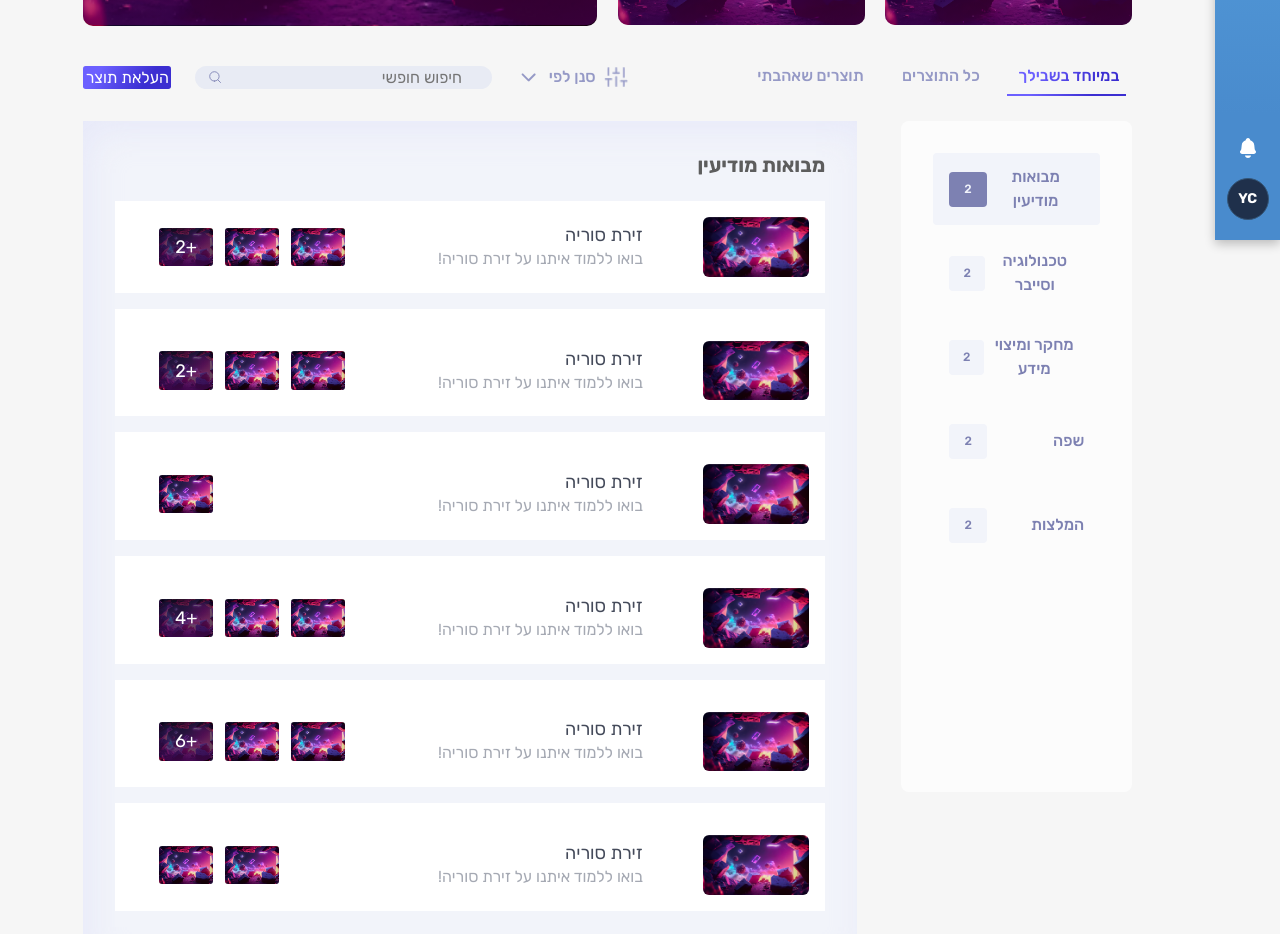
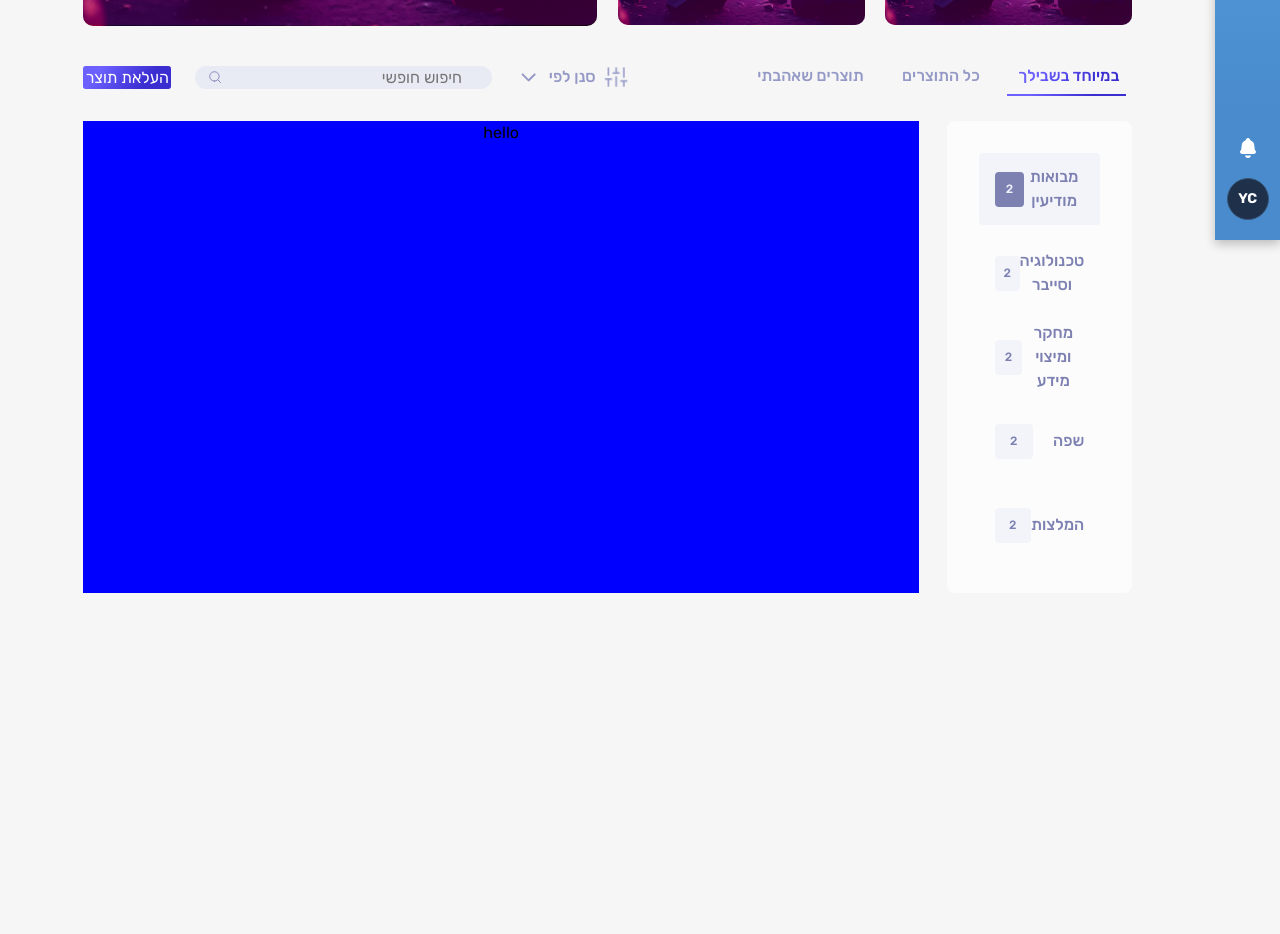
Before and after one commit to 50yearskippur/portalClient, a React (Create React App) app: page / in a window 1280 px wide. Shown: the part 560-1494 px from the top of the page. After the commit the page ends 1153 px from the top, so only its background shows below. Built offline with nearby package versions, Linux system fonts and the light colour scheme.

Commit message:
added list template design

```diff
--- a/src/components/ItemsComponents/PdfPreview.css
+++ b/src/components/ItemsComponents/PdfPreview.css
@@ -3,6 +3,7 @@
   flex-direction: column;
   align-items: center;
   cursor: pointer;
+  border-radius: 6px;
 }
 
 .pdf-preview-info {
--- a/src/components/ItemsComponents/PdfPreview.jsx
+++ b/src/components/ItemsComponents/PdfPreview.jsx
@@ -17,7 +17,10 @@ const PdfPreview = ({ item }) => {
         />
       )}
       <div className="pdf-preview-container">
-        <FileController item={item} onClick={() => setShowFullPdf(true)} />
+        <FileController
+          item={item}
+          // onClick={() => setShowFullPdf(true)}
+        />
         <div className="pdf-preview-info">
           <div>
             <div className="pdf-preview-title">{item.title}</div>
--- a/src/components/ListTemplate/ListTemplate.css
+++ b/src/components/ListTemplate/ListTemplate.css
@@ -1,6 +1,4 @@
 .list-template-container {
-  width: 14.583vw;
-  height: 75.9vh;
   display: flex;
   flex-direction: column;
   gap: 12px;
--- /dev/null
+++ b/src/components/SortBySubject/SortBySubject.css
@@ -0,0 +1,16 @@
+.sort-by-subject-container {
+  /* background-color: red; */
+  width: 100%;
+  display: flex;
+  justify-content: space-between;
+}
+
+.list-container {
+  width: 14.5vw;
+  /* background-color: green; */
+}
+
+.sub-subjects {
+  width: 65.3vw;
+  background-color: blue;
+}
--- /dev/null
+++ b/src/components/SortBySubject/SortBySubject.jsx
@@ -0,0 +1,32 @@
+import ListTemplate from "../ListTemplate/ListTemplate";
+import "./SortBySubject.css";
+import { useState, useEffect } from "react";
+
+const SortBySubject = ({ subjects, subSubjectsArray }) => {
+  const [selectedSubject, setSelectedSubject] = useState(subjects[0]);
+  const [subSubjects, setSubSubjects] = useState([]);
+
+  const getSubSubjects = (subject) => {
+    setSubSubjects(subSubjectsArray);
+  };
+
+  useEffect(() => {
+    getSubSubjects(subjects[0]);
+  }, [subjects]);
+
+  return (
+    <div className="sort-by-subject-container">
+      <div className="list-container">
+        <ListTemplate
+          subjects={subjects}
+          getSubSubjects={getSubSubjects}
+          selectedSubject={selectedSubject}
+          setSelectedSubject={setSelectedSubject}
+        />
+      </div>
+      <div className="sub-subjects">hello</div>
+    </div>
+  );
+};
+
+export default SortBySubject;
--- a/src/components/SubjectsContainer/SubjectsContainer.jsx
+++ b/src/components/SubjectsContainer/SubjectsContainer.jsx
@@ -9,6 +9,7 @@ const SubjectsContainer = ({ subjects }) => {
 
   const getSubSubjects = (subject) => {
     // After connect to the api, change to get subSubject by the given subject
+    console.log("getSubSubjects", subject);
     setSubSubjects([
       {
         title: "זירת סוריה",
@@ -49,12 +50,7 @@ const SubjectsContainer = ({ subjects }) => {
 
   return (
     <div className="subjects-container-wrapper">
-      <ListTemplate
-        subjects={subjects}
-        getSubSubjects={getSubSubjects}
-        selectedSubject={selectedSubject}
-        setSelectedSubject={setSelectedSubject}
-      />
+
       <SubSubjects subject={selectedSubject} subSubjects={subSubjects} />
     </div>
   );
--- a/src/components/media/Pdf.css
+++ b/src/components/media/Pdf.css
@@ -1,8 +1,9 @@
 .pdf-container {
-  height: 14.2vh;
+  height: 20.1vh;
   position: relative;
-  border-top: 27px solid #d9d9d9;
-  border-left: 23px solid #d9d9d9;
-  border-right: 23px solid #d9d9d9;
+  border-top: 24px solid rgba(125, 129, 178, 0.2);
+  border-left: 73px solid rgba(125, 129, 178, 0.2);
+  border-right: 73px solid rgba(125, 129, 178, 0.2);
   overflow: hidden;
+  border-radius: 6px;
 }
--- a/src/constants/paths.js
+++ b/src/constants/paths.js
@@ -1,5 +1,5 @@
 import Home from "../pages/HomePage";
-import Form from "../pages/FormPage";
+import Form from "../pages/FormsPage";
 import Media from "../pages/MediaPage";
 import DesignTemplates from "../pages/DesignTemplatesPage";
 import MediaAlbum from "../pages/MediaAlbumPage";
--- a/src/pages/FormPage.jsx
+++ b/src/pages/FormsPage.jsx
@@ -1,9 +1,10 @@
-import "./FormPage.css";
+import "./FormsPage.css";
 import PageTemplate from "../components/PageTemplate/PageTemplate";
 import PdfPreview from "../components/ItemsComponents/PdfPreview";
 import pdf from "../assets/pdfs/pdfPage.pdf";
 import Search from "../components/Search/Search";
 import SubjectsContainer from "../components/SubjectsContainer/SubjectsContainer";
+import SortBySubject from "../components/SortBySubject/SortBySubject";
 
 const FormPage = () => {
   const data = [
@@ -170,15 +171,16 @@ const FormPage = () => {
           style={{ width: "21.17vw", height: "3.38vh", marginTop: "1.4vh" }}
         />
       </div>
+      <SortBySubject />
       {/* <SubjectsContainer subjects={data} /> */}
-      <PageTemplate
+      {/* <PageTemplate
         ItemComponent={PdfPreview}
         gridStyle={{
           gridTemplateColumns: `repeat(auto-fill, minmax(250px, 1fr)`,
-          gap: "48px",
+          gap: "24px",
         }}
         data={data}
-      />
+      /> */}
     </div>
   );
 };
--- a/src/pages/HomePage.jsx
+++ b/src/pages/HomePage.jsx
@@ -7,6 +7,7 @@ import SubjectsContainer from "../components/SubjectsContainer/SubjectsContainer
 import TopNav from "../components/TopNav/TopNav.jsx";
 //delete in production
 import rabit from "../assets/img/rabit.jpg";
+import SortBySubject from "../components/SortBySubject/SortBySubject.jsx";
 
 //delete in production
 const recommendedEduResource = [
@@ -108,6 +109,39 @@ const subjects = [
 ];
 const tabsArray = ["במיוחד בשבילך", "כל התוצרים", "תוצרים שאהבתי"];
 
+const subSubjects = [
+  {
+    title: "זירת סוריה",
+    description: "בואו ללמוד איתנו על זירת סוריה!",
+    eduResourse: [{}, {}, {}, {}, {}],
+  },
+  {
+    title: "זירת סוריה",
+    description: "בואו ללמוד איתנו על זירת סוריה!",
+    eduResourse: [{}, {}, {}, {}, {}],
+  },
+  {
+    title: "זירת סוריה",
+    description: "בואו ללמוד איתנו על זירת סוריה!",
+    eduResourse: [{}],
+  },
+  {
+    title: "זירת סוריה",
+    description: "בואו ללמוד איתנו על זירת סוריה!",
+    eduResourse: [{}, {}, {}, {}, {}, {}, {}],
+  },
+  {
+    title: "זירת סוריה",
+    description: "בואו ללמוד איתנו על זירת סוריה!",
+    eduResourse: [{}, {}, {}, {}, {}, {}, {}, {}, {}],
+  },
+  {
+    title: "זירת סוריה",
+    description: "בואו ללמוד איתנו על זירת סוריה!",
+    eduResourse: [{}, {}],
+  },
+];
+
 //get recommended item per unit
 // const getRecommendedPerUnit = () => {
 //   return data;
@@ -125,7 +159,9 @@ const getEduResources = (selectedTab) => {
     case selectedTab === "כל התוצרים":
       return <p>כל התוצרים</p>;
     default:
-      return <SubjectsContainer subjects={subjects} />;
+      return (
+        <SortBySubject subjects={subjects} subSubjectsArray={subSubjects} />
+      );
   }
 };
 
```
Also changed, not shown: src/pages/FormsPage.css (renamed from src/pages/FormPage.css).
